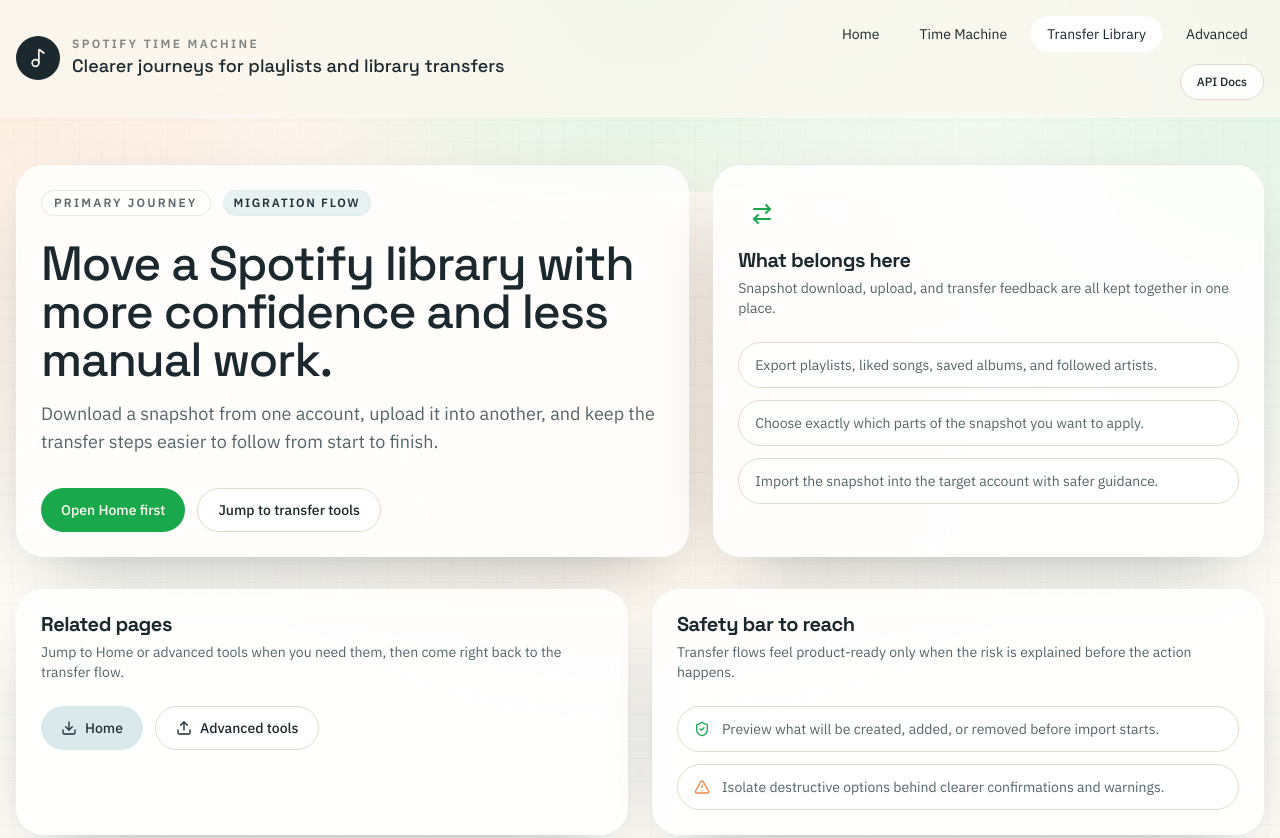
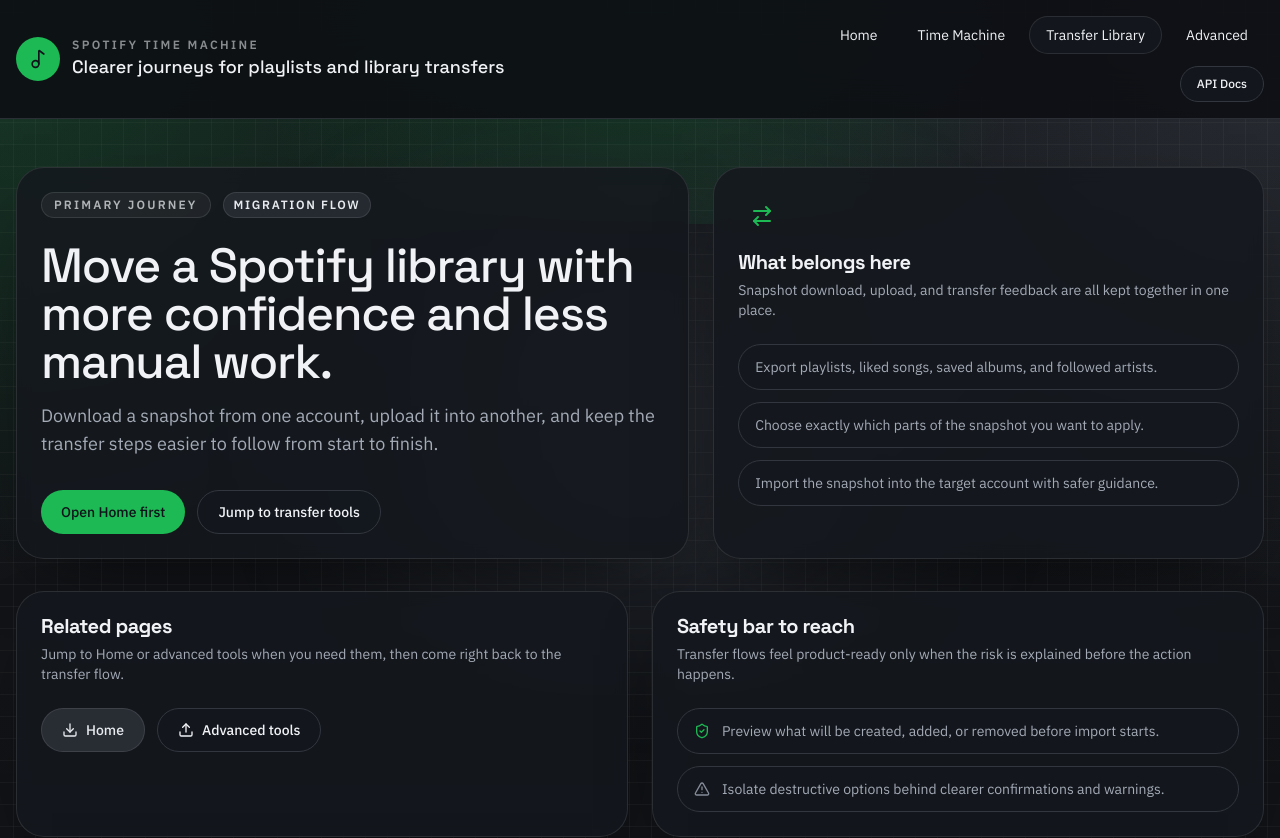
Before and after one commit to abbaspouya/spotify-time-machine-backend, a React (Vite) app in the folder frontend/: page /transfer-library in a window 1280 px wide. Shown: the top 838 px of the page. Built offline with nearby package versions, Linux system fonts and the light colour scheme; no server answers.

Commit message:
feat(frontend): apply dark spotify-inspired theme with charcoal and gray palette

```diff
--- a/frontend/src/components/ui/badge.tsx
+++ b/frontend/src/components/ui/badge.tsx
@@ -8,9 +8,9 @@
   {
     variants: {
       variant: {
-        default: "border-primary/15 bg-primary/10 text-primary",
-        secondary: "border-secondary/60 bg-secondary/65 text-secondary-foreground",
-        outline: "border-border bg-white/75 text-foreground/80",
+        default: "border-primary/25 bg-primary/12 text-primary",
+        secondary: "border-white/10 bg-secondary/75 text-secondary-foreground",
+        outline: "border-border bg-card/80 text-foreground/80",
         destructive: "border-destructive/20 bg-destructive/10 text-destructive",
       },
     },
--- a/frontend/src/components/ui/button.tsx
+++ b/frontend/src/components/ui/button.tsx
@@ -9,9 +9,9 @@
     variants: {
       variant: {
         default: "bg-primary text-primary-foreground shadow-glow hover:bg-primary/90",
-        secondary: "bg-secondary text-secondary-foreground hover:bg-secondary/80",
-        outline: "border border-border bg-white/80 text-foreground hover:bg-white",
-        ghost: "text-foreground/75 hover:bg-foreground/5 hover:text-foreground",
+        secondary: "border border-white/10 bg-secondary/85 text-secondary-foreground hover:bg-secondary",
+        outline: "border border-border bg-card/80 text-foreground hover:bg-card",
+        ghost: "text-foreground/75 hover:bg-card/70 hover:text-foreground",
         destructive: "bg-destructive text-destructive-foreground hover:bg-destructive/90",
       },
       size: {
--- a/frontend/src/components/ui/card.tsx
+++ b/frontend/src/components/ui/card.tsx
@@ -7,7 +7,7 @@
     <div
       ref={ref}
       className={cn(
-        "rounded-3xl border border-white/75 bg-white/85 text-card-foreground shadow-panel backdrop-blur",
+        "rounded-3xl border border-white/10 bg-card/85 text-card-foreground shadow-panel backdrop-blur",
         className,
       )}
       {...props}
--- a/frontend/src/components/ui/checkbox.tsx
+++ b/frontend/src/components/ui/checkbox.tsx
@@ -9,7 +9,7 @@
     ref={ref}
     type="checkbox"
     className={cn(
-      "h-4 w-4 rounded border-border bg-white text-primary shadow-sm accent-[hsl(var(--primary))] focus:outline-none focus:ring-2 focus:ring-ring focus:ring-offset-2 focus:ring-offset-background",
+      "h-4 w-4 rounded border-border bg-card text-primary shadow-sm accent-[hsl(var(--primary))] focus:outline-none focus:ring-2 focus:ring-ring focus:ring-offset-2 focus:ring-offset-background",
       className,
     )}
     {...props}
--- a/frontend/src/components/ui/input.tsx
+++ b/frontend/src/components/ui/input.tsx
@@ -8,7 +8,7 @@
   <input
     type={type}
     className={cn(
-      "flex h-11 w-full rounded-2xl border border-input bg-white/85 px-4 py-2 text-sm text-foreground shadow-sm transition-colors file:border-0 file:bg-transparent file:text-sm file:font-medium placeholder:text-muted-foreground focus-visible:outline-none focus-visible:ring-2 focus-visible:ring-ring disabled:cursor-not-allowed disabled:opacity-50",
+      "flex h-11 w-full rounded-2xl border border-input bg-card/90 px-4 py-2 text-sm text-foreground shadow-sm transition-colors file:border-0 file:bg-transparent file:text-sm file:font-medium placeholder:text-muted-foreground focus-visible:outline-none focus-visible:ring-2 focus-visible:ring-ring disabled:cursor-not-allowed disabled:opacity-50",
       className,
     )}
     ref={ref}
--- a/frontend/src/components/ui/select.tsx
+++ b/frontend/src/components/ui/select.tsx
@@ -8,7 +8,7 @@
   <select
     ref={ref}
     className={cn(
-      "flex h-11 w-full rounded-2xl border border-input bg-white/85 px-4 py-2 text-sm text-foreground shadow-sm transition-colors focus-visible:outline-none focus-visible:ring-2 focus-visible:ring-ring disabled:cursor-not-allowed disabled:opacity-50",
+      "flex h-11 w-full rounded-2xl border border-input bg-card/90 px-4 py-2 text-sm text-foreground shadow-sm transition-colors focus-visible:outline-none focus-visible:ring-2 focus-visible:ring-ring disabled:cursor-not-allowed disabled:opacity-50",
       className,
     )}
     {...props}
--- a/frontend/src/components/ui/textarea.tsx
+++ b/frontend/src/components/ui/textarea.tsx
@@ -7,7 +7,7 @@
 const Textarea = React.forwardRef<HTMLTextAreaElement, TextareaProps>(({ className, ...props }, ref) => (
   <textarea
     className={cn(
-      "flex min-h-[124px] w-full rounded-2xl border border-input bg-white/85 px-4 py-3 text-sm text-foreground shadow-sm placeholder:text-muted-foreground focus-visible:outline-none focus-visible:ring-2 focus-visible:ring-ring disabled:cursor-not-allowed disabled:opacity-50",
+      "flex min-h-[124px] w-full rounded-2xl border border-input bg-card/90 px-4 py-3 text-sm text-foreground shadow-sm placeholder:text-muted-foreground focus-visible:outline-none focus-visible:ring-2 focus-visible:ring-ring disabled:cursor-not-allowed disabled:opacity-50",
       className,
     )}
     ref={ref}
--- a/frontend/src/features/transfer-library/transfer-library-tool.tsx
+++ b/frontend/src/features/transfer-library/transfer-library-tool.tsx
@@ -174,14 +174,14 @@
   }
 
   return (
-    <div className="rounded-3xl border border-amber-300/70 bg-amber-50/80 p-4 text-sm text-amber-900">
+    <div className="rounded-3xl border border-accent/35 bg-accent/10 p-4 text-sm text-foreground">
       <div className="mb-3 flex items-center gap-2 font-semibold">
         <AlertTriangle className="h-4 w-4" />
         Review these warnings
       </div>
       <div className="grid gap-2">
         {warnings.map((warning) => (
-          <div key={warning} className="rounded-2xl border border-amber-200 bg-white/70 px-3 py-2">
+          <div key={warning} className="rounded-2xl border border-border bg-white/70 px-3 py-2">
             {warning}
           </div>
         ))}
--- a/frontend/src/index.css
+++ b/frontend/src/index.css
@@ -6,25 +6,25 @@
 
 @layer base {
   :root {
-    --background: 45 57% 96%;
-    --foreground: 196 25% 14%;
-    --card: 0 0% 100%;
-    --card-foreground: 196 25% 14%;
-    --popover: 0 0% 100%;
-    --popover-foreground: 196 25% 14%;
-    --primary: 141 73% 38%;
-    --primary-foreground: 48 100% 98%;
-    --secondary: 186 31% 89%;
-    --secondary-foreground: 196 27% 18%;
-    --muted: 38 38% 92%;
-    --muted-foreground: 195 11% 37%;
-    --accent: 22 86% 62%;
-    --accent-foreground: 48 100% 98%;
+    --background: 220 19% 6%;
+    --foreground: 210 20% 95%;
+    --card: 220 16% 10%;
+    --card-foreground: 210 20% 95%;
+    --popover: 220 16% 10%;
+    --popover-foreground: 210 20% 95%;
+    --primary: 141 73% 42%;
+    --primary-foreground: 220 26% 8%;
+    --secondary: 220 11% 20%;
+    --secondary-foreground: 210 20% 92%;
+    --muted: 220 12% 15%;
+    --muted-foreground: 218 11% 68%;
+    --accent: 218 9% 56%;
+    --accent-foreground: 220 26% 8%;
     --destructive: 0 74% 53%;
-    --destructive-foreground: 48 100% 98%;
-    --border: 34 32% 84%;
-    --input: 34 32% 84%;
-    --ring: 141 73% 38%;
+    --destructive-foreground: 210 20% 95%;
+    --border: 220 10% 22%;
+    --input: 220 10% 18%;
+    --ring: 141 73% 42%;
   }
 
   * {
@@ -38,13 +38,14 @@
   body {
     @apply min-h-screen bg-background font-body text-foreground antialiased;
     background-image:
-      radial-gradient(circle at top left, rgba(250, 139, 73, 0.16), transparent 26%),
-      radial-gradient(circle at top right, rgba(29, 185, 84, 0.14), transparent 22%),
-      linear-gradient(180deg, rgba(255, 255, 255, 0.6), rgba(255, 255, 255, 0)),
-      linear-gradient(rgba(19, 53, 58, 0.04) 1px, transparent 1px),
-      linear-gradient(90deg, rgba(19, 53, 58, 0.04) 1px, transparent 1px);
-    background-size: auto, auto, auto, 22px 22px, 22px 22px;
-    background-position: center, center, center, center, center;
+      radial-gradient(circle at top left, rgba(29, 185, 84, 0.22), transparent 25%),
+      radial-gradient(circle at top right, rgba(148, 163, 184, 0.16), transparent 28%),
+      radial-gradient(circle at bottom center, rgba(255, 255, 255, 0.05), transparent 32%),
+      linear-gradient(180deg, rgba(255, 255, 255, 0.04), rgba(255, 255, 255, 0)),
+      linear-gradient(rgba(255, 255, 255, 0.035) 1px, transparent 1px),
+      linear-gradient(90deg, rgba(255, 255, 255, 0.035) 1px, transparent 1px);
+    background-size: auto, auto, auto, auto, 22px 22px, 22px 22px;
+    background-position: center, center, center, center, center, center;
   }
 
   #root {
@@ -61,14 +62,64 @@
 
 @layer components {
   .section-shell {
-    @apply rounded-3xl border border-white/70 bg-white/80 p-5 shadow-panel backdrop-blur md:p-6;
+    @apply rounded-3xl border border-white/10 bg-card/85 p-5 shadow-panel backdrop-blur md:p-6;
   }
 
   .hero-badge {
-    @apply inline-flex items-center gap-2 rounded-full border border-foreground/10 bg-white/75 px-3 py-1 text-xs font-semibold uppercase tracking-[0.18em] text-foreground/70;
+    @apply inline-flex items-center gap-2 rounded-full border border-white/10 bg-white/5 px-3 py-1 text-xs font-semibold uppercase tracking-[0.18em] text-foreground/70;
   }
 
   .metric-pill {
-    @apply inline-flex items-center rounded-full bg-secondary/70 px-3 py-1 text-xs font-medium text-secondary-foreground;
+    @apply inline-flex items-center rounded-full border border-white/10 bg-secondary/75 px-3 py-1 text-xs font-medium text-secondary-foreground;
   }
 }
+
+@layer utilities {
+  .bg-white {
+    background-color: hsl(var(--card));
+  }
+
+  .bg-white\/60 {
+    background-color: hsl(var(--card) / 0.6);
+  }
+
+  .bg-white\/65 {
+    background-color: hsl(var(--card) / 0.65);
+  }
+
+  .bg-white\/70 {
+    background-color: hsl(var(--card) / 0.7);
+  }
+
+  .bg-white\/75 {
+    background-color: hsl(var(--card) / 0.75);
+  }
+
+  .bg-white\/80 {
+    background-color: hsl(var(--card) / 0.8);
+  }
+
+  .bg-white\/85 {
+    background-color: hsl(var(--card) / 0.85);
+  }
+
+  .border-white\/60 {
+    border-color: hsl(var(--border) / 0.75);
+  }
+
+  .border-white\/70 {
+    border-color: hsl(var(--border) / 0.82);
+  }
+
+  .border-white\/75 {
+    border-color: hsl(var(--border) / 0.9);
+  }
+
+  .hover\:bg-white:hover {
+    background-color: hsl(var(--card));
+  }
+
+  .hover\:bg-white\/85:hover {
+    background-color: hsl(var(--card) / 0.92);
+  }
+}
--- a/frontend/src/pages/root-layout.tsx
+++ b/frontend/src/pages/root-layout.tsx
@@ -9,13 +9,13 @@
 export function RootLayout() {
   return (
     <div className="relative isolate min-h-screen overflow-hidden">
-      <div className="pointer-events-none absolute inset-x-0 top-[-16rem] z-0 h-[28rem] bg-[radial-gradient(circle,_rgba(29,185,84,0.16),_transparent_56%)]" />
-      <div className="pointer-events-none absolute inset-x-0 top-[12rem] z-0 mx-auto h-[26rem] max-w-6xl rounded-full bg-[radial-gradient(circle,_rgba(250,139,73,0.12),_transparent_58%)] blur-3xl" />
+      <div className="pointer-events-none absolute inset-x-0 top-[-16rem] z-0 h-[30rem] bg-[radial-gradient(circle,_rgba(29,185,84,0.24),_transparent_58%)]" />
+      <div className="pointer-events-none absolute inset-x-0 top-[12rem] z-0 mx-auto h-[28rem] max-w-6xl rounded-full bg-[radial-gradient(circle,_rgba(148,163,184,0.16),_transparent_60%)] blur-3xl" />
 
-      <header className="sticky top-0 z-20 border-b border-white/60 bg-background/80 backdrop-blur-xl">
+      <header className="sticky top-0 z-20 border-b border-border/80 bg-background/85 backdrop-blur-xl">
         <div className="container flex flex-col gap-4 py-4 xl:flex-row xl:items-center xl:justify-between">
           <Link to="/" className="flex items-center gap-3">
-            <div className="flex h-11 w-11 items-center justify-center rounded-2xl bg-foreground text-background shadow-panel">
+            <div className="flex h-11 w-11 items-center justify-center rounded-2xl bg-primary text-primary-foreground shadow-glow">
               <Music2 className="h-5 w-5" />
             </div>
             <div>
@@ -35,8 +35,8 @@
                     cn(
                       "rounded-full px-4 py-2 text-sm transition-colors",
                       isActive
-                        ? "bg-white text-foreground shadow-panel"
-                        : "text-foreground/72 hover:bg-white/85 hover:text-foreground",
+                        ? "border border-white/10 bg-card/90 text-foreground shadow-panel"
+                        : "text-foreground/72 hover:bg-card/80 hover:text-foreground",
                     )
                   }
                 >
@@ -63,7 +63,7 @@
         <Outlet />
       </main>
 
-      <footer className="relative z-10 border-t border-white/60 bg-white/65">
+      <footer className="relative z-10 border-t border-border/80 bg-card/72">
         <div className="container flex flex-col gap-4 py-8 text-sm text-muted-foreground md:flex-row md:items-center md:justify-between">
           <div className="flex flex-wrap items-center gap-3">
             <span className="metric-pill">
--- a/frontend/tailwind.config.ts
+++ b/frontend/tailwind.config.ts
@@ -43,8 +43,8 @@
         body: ['"IBM Plex Sans"', "ui-sans-serif", "system-ui"],
       },
       boxShadow: {
-        panel: "0 24px 70px -36px rgba(21, 39, 43, 0.48)",
-        glow: "0 20px 60px -30px rgba(23, 151, 90, 0.4)",
+        panel: "0 28px 80px -36px rgba(0, 0, 0, 0.72)",
+        glow: "0 24px 70px -28px rgba(29, 185, 84, 0.38)",
       },
       keyframes: {
         "fade-up": {
```
